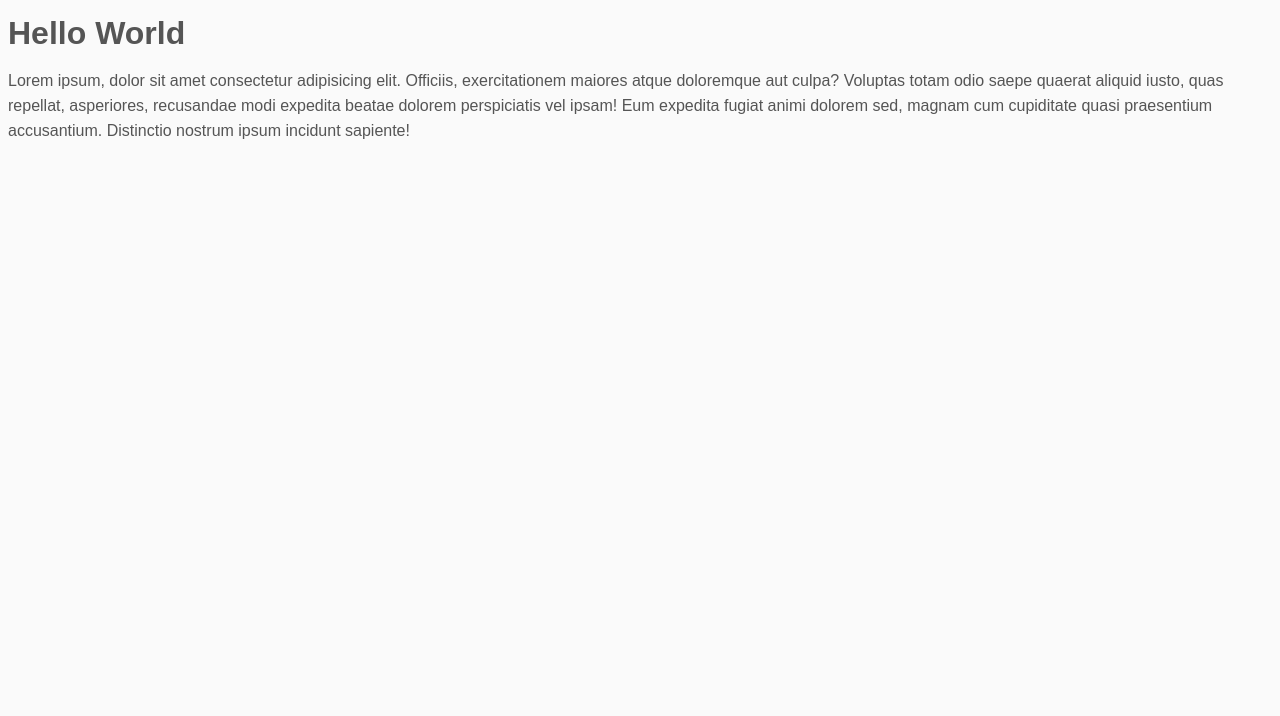
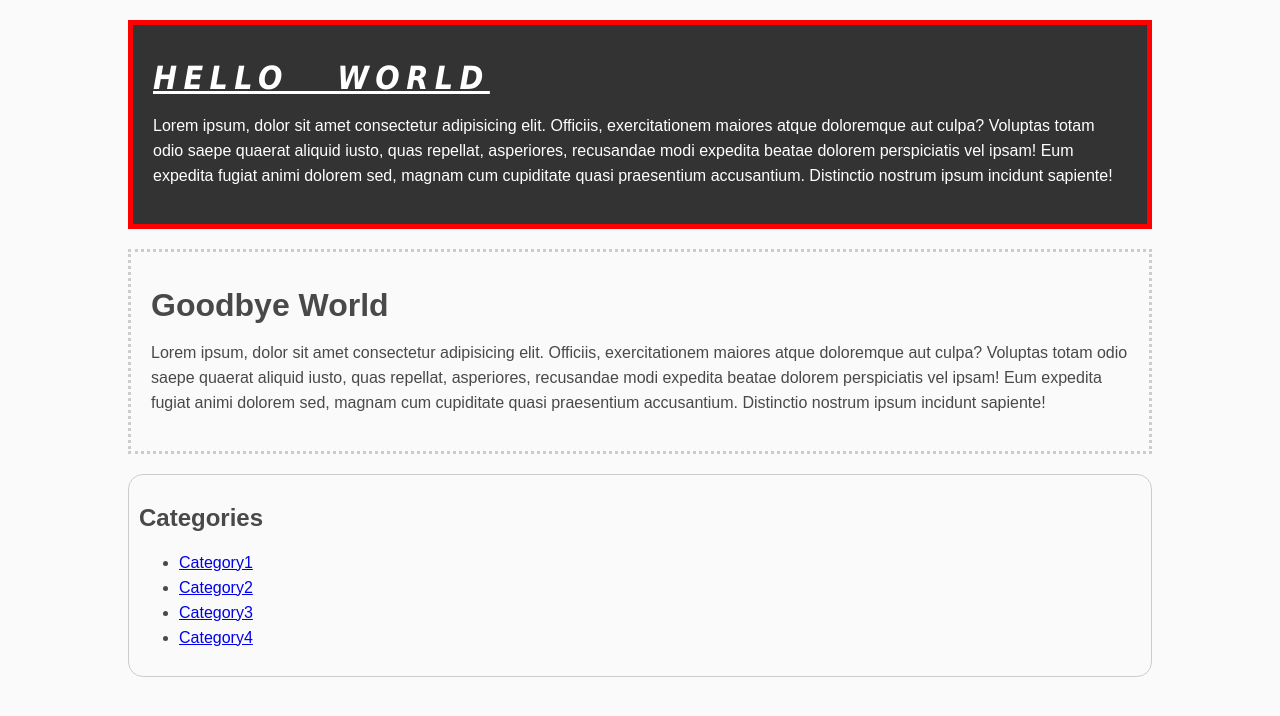
Before and after one commit to AMS-EDU/WebDevPractice, a plain HTML site: page HTML/index1.html in a window 1280 px wide. Drawn offline with Linux system fonts and the light colour scheme.

Commit message:
Basics of CSS styling

```diff
--- a/HTML/CSS/style.css
+++ b/HTML/CSS/style.css
@@ -1,6 +1,9 @@
+/* *{} (astrics) is style for ALL elements, like dot(.) in git */
+
+
 body{
     background-color: #fafafa;
-    color: #555555;
+    color: #494949;
 
     font-family: Arial, Helvetica, sans-serif;
     font-size: 16px;
@@ -10,4 +13,48 @@ body{
     */
 
     line-height: 25px;
+    margin: 0;
 }
+
+.container{
+    width: 80%;
+    margin: auto;
+}
+
+.box-1{
+    background-color: #333;
+    color: #fff;
+
+    /* border-right: 5px red solid;
+    border-left: 5px red solid;
+    border-top: 5px red solid;
+    border-bottom: 5px red solid; */
+
+    /* Same as above */
+    border: 5px red solid;
+    padding: 20px;
+    margin: 20px 0;
+
+}
+
+.box-1 h1 {
+    font-family: Tahoma;
+    font-weight: 800;
+    font-style: italic;
+    text-decoration: underline;
+    text-transform: uppercase;
+    letter-spacing: 0.2em;
+    word-spacing: 1em;
+}
+
+.box-2 {
+    border: 3px dotted #ccc;
+    padding: 20px;
+    margin: 20px 0;
+}
+
+.categories {
+    border: 1px #ccc solid;
+    padding: 10px;
+    border-radius: 15px;
+}
--- a/HTML/index1.html
+++ b/HTML/index1.html
@@ -5,7 +5,25 @@
     <link rel="stylesheet" href="css/style.css">
 </head>
 <body>
-    <h1>Hello World</h1>
-    <p>Lorem ipsum, dolor sit amet consectetur adipisicing elit. Officiis, exercitationem maiores atque doloremque aut culpa? Voluptas totam odio saepe quaerat aliquid iusto, quas repellat, asperiores, recusandae modi expedita beatae dolorem perspiciatis vel ipsam! Eum expedita fugiat animi dolorem sed, magnam cum cupiditate quasi praesentium accusantium. Distinctio nostrum ipsum incidunt sapiente!</p>
+    <div class="container">
+        <div class="box-1">
+            <h1>Hello World</h1>
+            <p>Lorem ipsum, dolor sit amet consectetur adipisicing elit. Officiis, exercitationem maiores atque doloremque aut culpa? Voluptas totam odio saepe quaerat aliquid iusto, quas repellat, asperiores, recusandae modi expedita beatae dolorem perspiciatis vel ipsam! Eum expedita fugiat animi dolorem sed, magnam cum cupiditate quasi praesentium accusantium. Distinctio nostrum ipsum incidunt sapiente!</p>
+        </div>
+        <div class="box-2">
+            <h1>Goodbye World</h1>
+            <p>Lorem ipsum, dolor sit amet consectetur adipisicing elit. Officiis, exercitationem maiores atque doloremque aut culpa? Voluptas totam odio saepe quaerat aliquid iusto, quas repellat, asperiores, recusandae modi expedita beatae dolorem perspiciatis vel ipsam! Eum expedita fugiat animi dolorem sed, magnam cum cupiditate quasi praesentium accusantium. Distinctio nostrum ipsum incidunt sapiente!</p>
+        </div>
+
+        <div class="categories">
+            <h2>Categories</h2>
+            <ul>
+                <li><a href="#">Category1</a></li>
+                <li><a href="#">Category2</a></li>
+                <li><a href="#">Category3</a></li>
+                <li><a href="#">Category4</a></li>
+            </ul>
+        </div>
+    </div>
 </body>
 </html>
```
